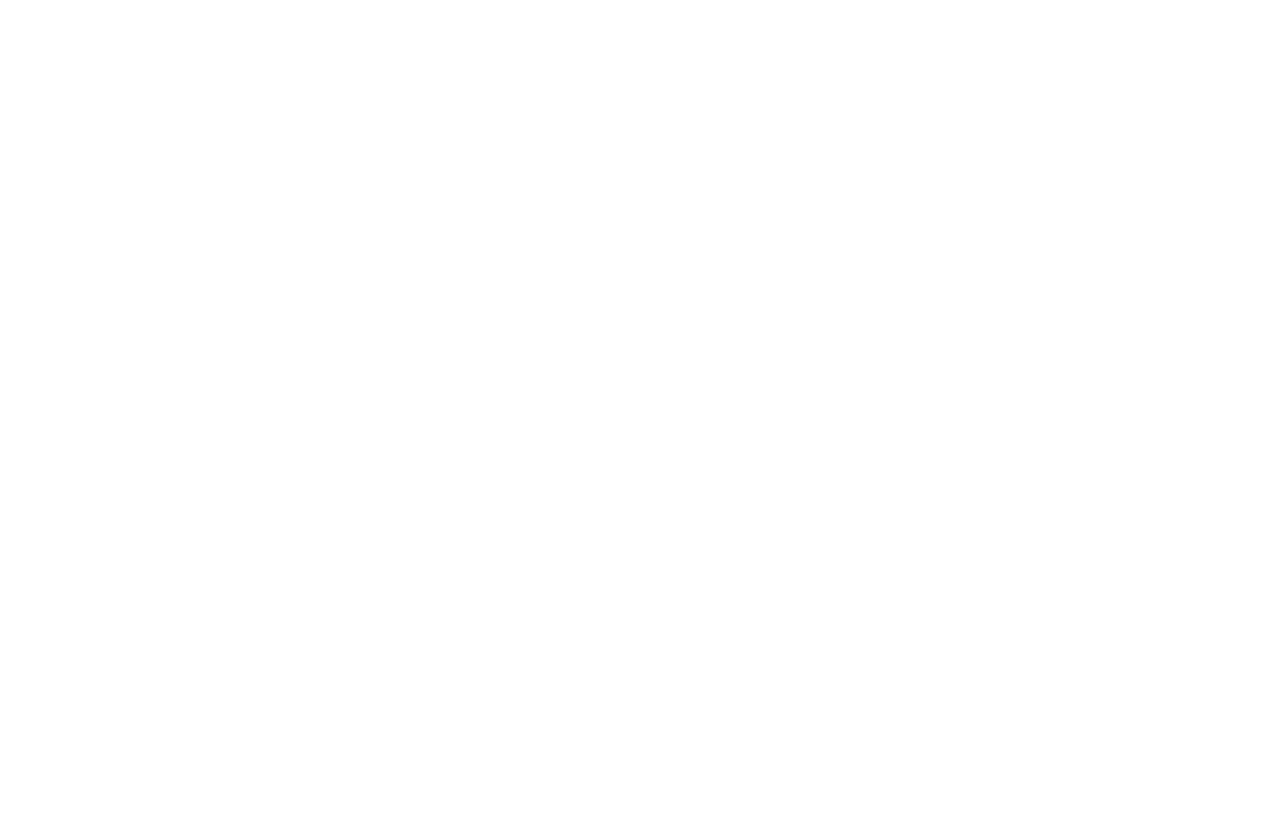
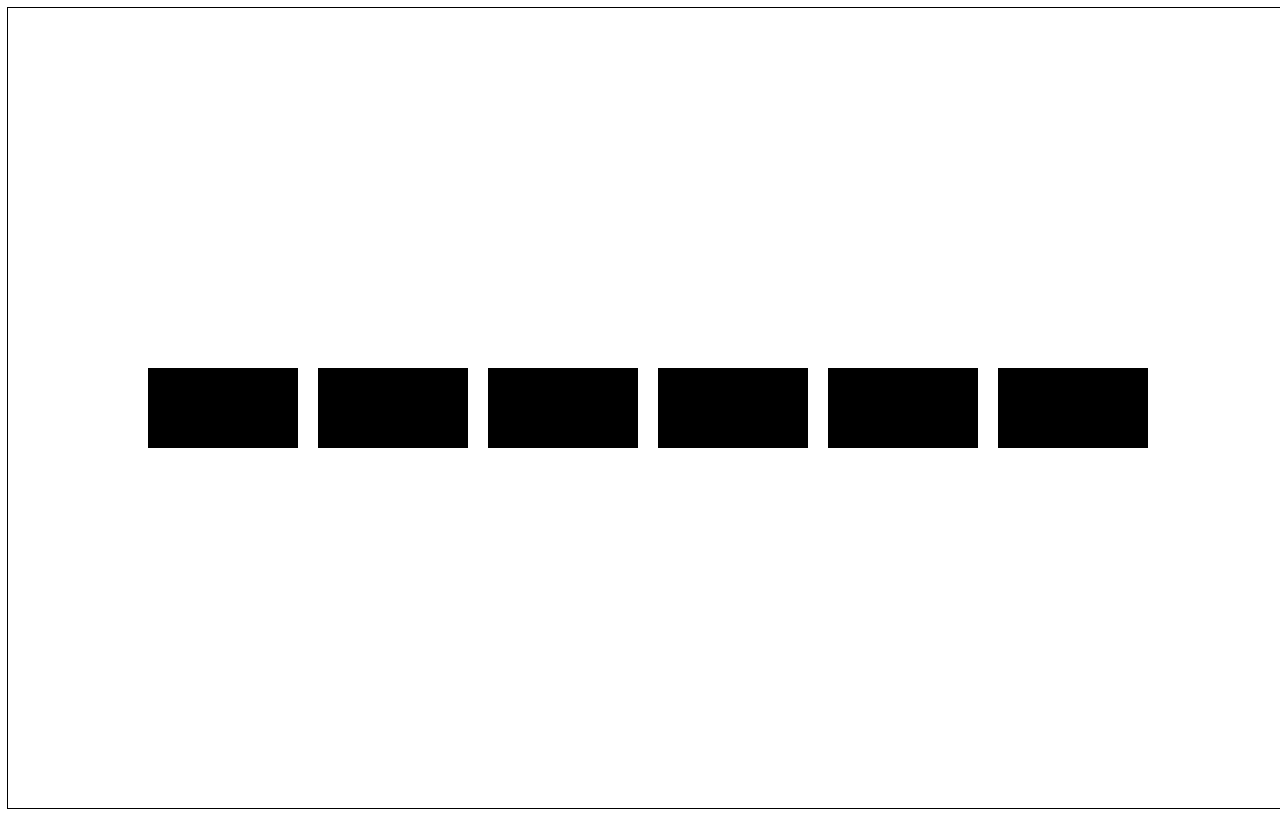
Before and after one commit to Kavishka-Prabashara/Assignment-08, a plain HTML site: page pages/task02.html in a window 1280 px wide. Drawn offline with Linux system fonts and the light colour scheme.

Commit message:
Added rectangle for colors

```diff
--- a/pages/task02.html
+++ b/pages/task02.html
@@ -3,6 +3,24 @@
 <head>
     <meta charset="UTF-8">
     <title>Task 02</title>
+    <style>
+        #container {
+            width: 100vw;
+            height: 100vh;
+            outline: solid 1px black;
+            display: flex;
+            justify-content: center;
+            align-items: center;
+            ;
+        }
+
+        .rectangle {
+            width: 150px;
+            height: 80px;
+            background-color: black;
+            margin: 10px
+        }
+    </style>
 </head>
     <body>
         <div id="container">
```
